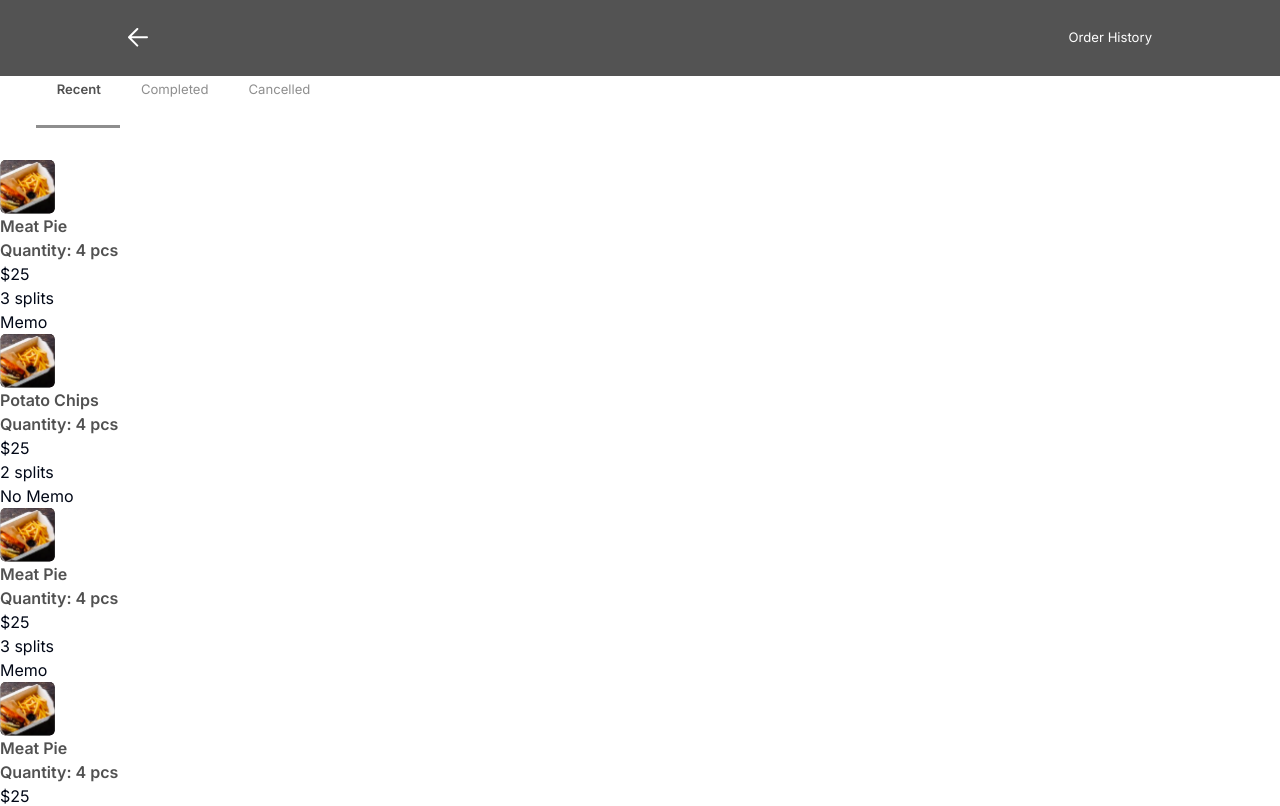
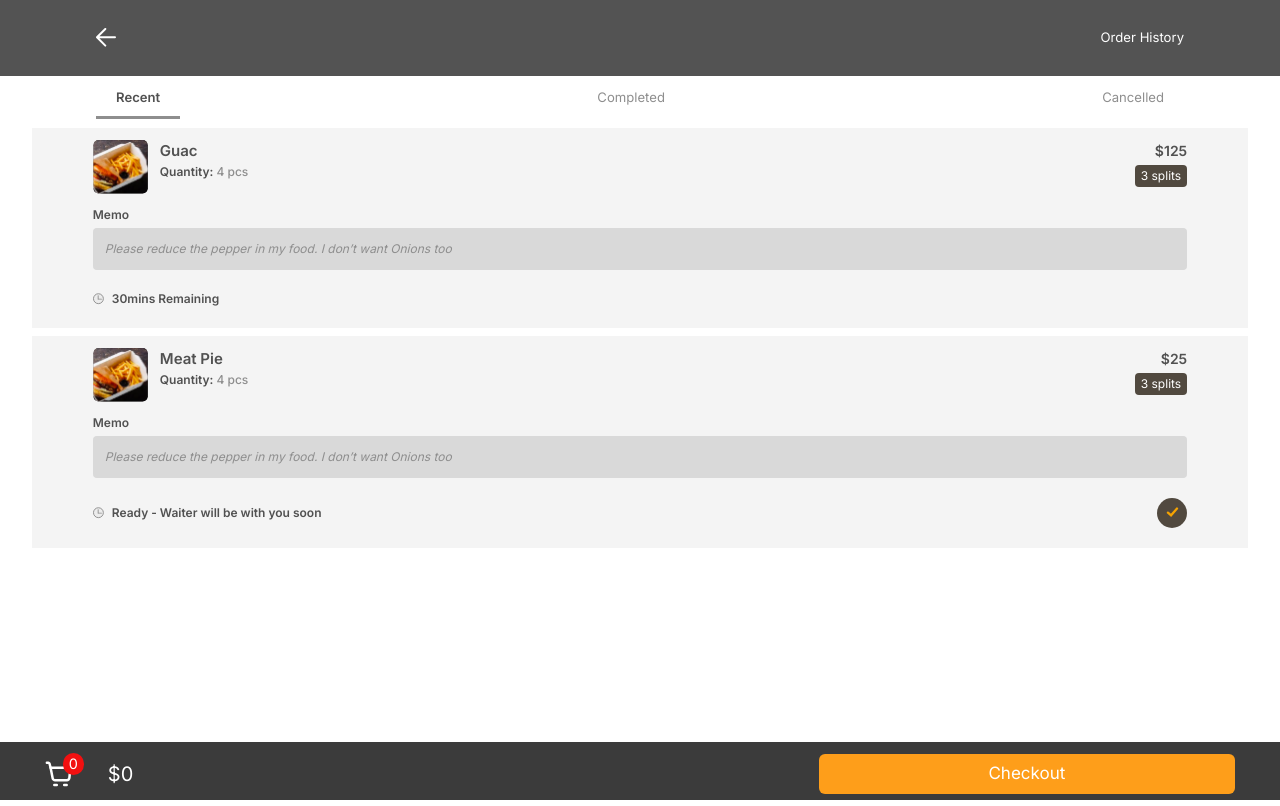
Before and after one commit to teju-doyin/waitr-user-app, a Next.js app: page /historyPage in a window 1280 px wide. Shown: the top 806 px of the page. Built offline with nearby package versions, Linux system fonts and the light colour scheme.

Commit message:
history filters now working

```diff
--- a/app/historyPage/page.tsx
+++ b/app/historyPage/page.tsx
@@ -4,8 +4,11 @@ import HeaderSection from '../../components/HeaderSection'
 import { useHistory, HistoryProvider } from '../../context/HistoryContext'
 import Image from "next/image"
 import backArrow from '@/public/white-back-arrow.svg'
+import timerIcon from '@/public/timer-icon.svg'
+import tick from '@/public/tick-icon.svg'
 import food from '@/public/chipsImage.svg'
-
+import Link from 'next/link'
+import FooterHomepage from '@/components/FooterHomepage'
 const Page = () => {
   const { history } = useHistory()
   const filters = ['Recent','Completed','Cancelled']
@@ -14,7 +17,7 @@ const Page = () => {
   const [activeFilter, setActiveFilter] = useState<string>('Recent')
   const handleFilterClick = (filter: string) => setActiveFilter(filter)
   const filteredHistory = history.filter(item => {
-    if (activeFilter === 'Recent') return true;
+    // if (activeFilter === 'Recent') return true;
     return item.category.toLowerCase() === activeFilter.toLowerCase();
   });
   useEffect(() => {
@@ -33,19 +36,21 @@ const Page = () => {
       <div className=" relative overflow-x-hidden">
         <HeaderSection >
           <div className='bg-grayBg py-7 '>
-            <div className="flex justify-between items-center w-[80%] mx-auto">
-              <Image src={backArrow} alt='' />
+            <div className="flex justify-between items-center w-[85%] mx-auto">
+              <Link href='./homepage'>
+                <Image src={backArrow} alt='' />
+              </Link>
               <p className='text-white text-[.82rem]'>Order History</p>
             </div>
           </div>
-        </HeaderSection>
 
-        <div className=" fixed mt-20 bg-white  ">
-          <ul className="flex justify-between w-[75%] mx-auto mb-5">
+
+        <div className="bg-white relative ">
+          <ul className="flex justify-between w-[85%] mx-auto my-3">
             {filters.map((filter) => (
               <li
                   key={filter}
-                  // className='text-pink-400'
+                  // className='text-pink-400 cursor-pointer'
                   className={` text-[.82rem] px-5 pb-2 cursor-pointer ${activeFilter === filter ?'text-grayText font-semibold ': 'text-lightGray'}`}
                   onClick={() => handleFilterClick(filter)}
                   ref={el => {filterRefs.current[filter] = el}}
@@ -55,36 +60,73 @@ const Page = () => {
             ))}
           </ul>
           <span
-              className="absolute bottom-0  rounde h-[3px] bg-lightGray transition-all duration-300"
+              className="absolute -bottom-1 rounde h-[3px] bg-lightGray transition-all duration-300"
               style={indicatorStyle}
           />
         </div>
+        </HeaderSection>
 
-        <ul className=" mt-40">
+        <ul className=" mt-32 w-[95%] mx-auto">
             {filteredHistory.map((item)=>(
-            <li key={item.id}>
-              <div className="">
-                <div className="">
-                  <Image src={food} alt=''/>
-                  <span  className='text-grayText font-semibold'>
-                    <p>{item.title}</p>
-                    <p><span>Quantity:</span> {item.quantity} pcs</p>
-                  </span>
-                  <span>
-                    <p>${item.price}</p>
-                    <p>{item.splits} splits</p>
+            <li key={item.id} className='bg-offWhite mb-2'>
+              <div className="text-grayText w-[90%] mx-auto pb-5 pt-3">
+                {item.category !== 'Recent'? (
+                  <p className='text-[9px] font-semibold mb-1.5'>{item.date}</p>
+                ):(
+                  ''
+                )}
+                <div className="flex justify-between mb-3">
+                  <div className="flex gap-3">
+                    <Image src={food} alt='' className='mb-auto'/>
+                    <span  className='font-semibold max-w-44'>
+                      <p className='text-[15px]'>{item.title}</p>
+                      {item.category !== 'Recent'?(
+                        <p className='text-[12px] font-light x'>{item.description}</p>
+                      ):(
+
+                        <p className='text-[12px]'>Quantity: <span className=' font-medium text-lightGray'>{item.quantity} pcs</span></p>
+                      )}
+                    </span>
+                  </div>
+                  <span className=''>
+                    <p className='text-[14px] text-right mb-1 font-semibold'>${item.price}</p>
+                    <p className='bg-brownishGray text-white text-[12px] rounded px-1.5 py-0.5'>{item.splits==1? 'Only you':`${item.splits} splits`}</p>
+
                   </span>
                 </div>
-                <div className="">
-                  {item.memo==''?
-                  <p>No Memo</p>:
-                    <h6>Memo</h6>
-                   }
-                </div>
+                {item.category == 'Recent' ?(
+                  <div>
+                    <div className="text-[12px] ">
+                      {item.memo==''?
+                      <p className='font-semibold mb-2'>No Memo</p>:
+                      <div className="mb-5">
+                        <p className='font-semibold mb-1'>Memo</p>
+                        <p className='bg-offGray text-lightGray italic rounded p-3 '>{item.memo}</p>
+                      </div>
+                      }
+                    </div>
+                    <div className='font-semibold flex gap-2 text-[12px]'>
+                      <Image src={timerIcon} alt='' />
+                      {item.time_left ==0? (
+                      <div className='flex justify-between items-center w-full'>
+                        <span>Ready - Waiter will be with you soon </span>
+                        <Image src={tick} alt='' />
+                      </div>
+                      ): (
+                      <span>{item.time_left}mins Remaining </span>
+                      )}
+                    </div>
+                  </div>):(
+                  <div className={`flex justify-beween items-end w-[83%] ml-auto  ${item.category === 'Completed'?'justify-between':'justify-end'}`}>
+                    {item.category === 'Completed' &&<p className='text-orange font-semibold text-[12px]'>Rate this meal</p>}
+                    <p className='bg-orange text-white text-[13px] rounded px-2.5 py-1'>Re-order</p>
+                  </div>
+                )}
               </div>
             </li>
           ))}
         </ul>
+        <FooterHomepage/>
       </div>
     // </HistoryProvider>
   )
--- a/context/HistoryContext.tsx
+++ b/context/HistoryContext.tsx
@@ -11,6 +11,8 @@ export interface HistoryItem {
     category: string,
     time_left: number,
     splits:number,
+    description: string,
+    date: string,
     memo: string
 }
 
--- a/data/history.json
+++ b/data/history.json
@@ -1,24 +1,29 @@
 [
     {
       "id": 1,
-      "title": "Meat Pie",
-      "price": 25,
+      "title": "Guac",
+      "price": 125,
       "quantity": 4,
       "status": "in-progress",
       "time_left": 30,
       "splits":3,
       "category":"Recent",
+      "description":"Slice yam, perrinwickle, pepper, ketchup, fried chicken with mince ...",
+      "date": "23rd August 2023",
       "memo": "Please reduce the pepper in my food. I don’t want Onions too"
+
     },
     {
       "id": 2,
-      "title": "Potato Chips",
-      "price": 25,
+      "title": "Porridge",
+      "price": 100,
       "quantity": 4,
       "status": "ready",
       "time_left": 0,
       "splits":2,
       "category":"Completed",
+      "description":"Slice yam, perrinwickle, pepper, ketchup, fried chicken with mince ...",
+      "date": "23rd August 2023",
       "memo": ""
     },
     {
@@ -30,28 +35,34 @@
       "time_left": 0,
       "splits":3,
       "category":"Recent",
+      "description":"Slice yam, perrinwickle, pepper, ketchup, fried chicken with mince ...",
+      "date": "23rd August 2023",
       "memo": "Please reduce the pepper in my food. I don’t want Onions too"
     },
     {
       "id": 4,
-      "title": "Meat Pie",
+      "title": "Apple Pie",
       "price": 25,
       "quantity": 4,
       "status": "in-progress",
       "time_left": 30,
       "splits":3,
       "category":"Cancelled",
+      "description":"Slice yam, perrinwickle, pepper, ketchup, fried chicken with mince ...",
+      "date": "23rd August 2023",
       "memo": ""
     },
     {
       "id": 5,
-      "title": "Meat Pie",
+      "title": "Chicken Pie",
       "price": 25,
       "quantity": 4,
       "status": "in-progress",
       "time_left": 20,
       "splits":1,
       "category":"Cancelled",
+      "description":"Slice yam, perrinwickle, pepper, ketchup, fried chicken with mince ...",
+      "date": "23rd August 2023",
       "memo": "Please reduce the pepper in my food. I don’t want Onions too"
     }
 ]
--- a/tailwind.config.ts
+++ b/tailwind.config.ts
@@ -27,6 +27,9 @@ const config = {
         'grayBg':'#535353',
         'lightGray':'#8E8E8E',
         'light-pink':'#FFF5E8',
+        'brownishGray':'#51493F',
+        'offGray':'#D9D9D9',
+        'offWhite':'#EEEDED9C',
         border: "hsl(var(--border))",
         input: "hsl(var(--input))",
         ring: "hsl(var(--ring))",
```
Also changed, not shown: public/tick-icon.svg (added).
